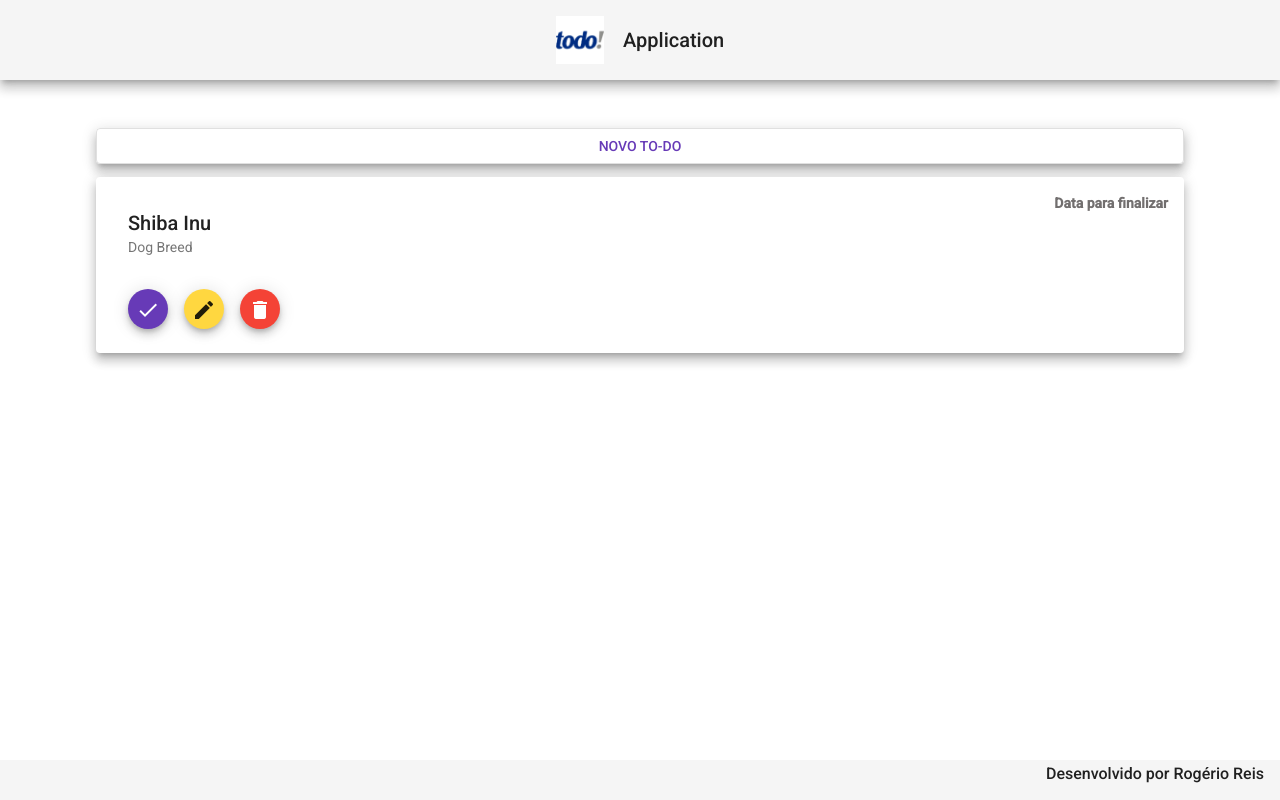
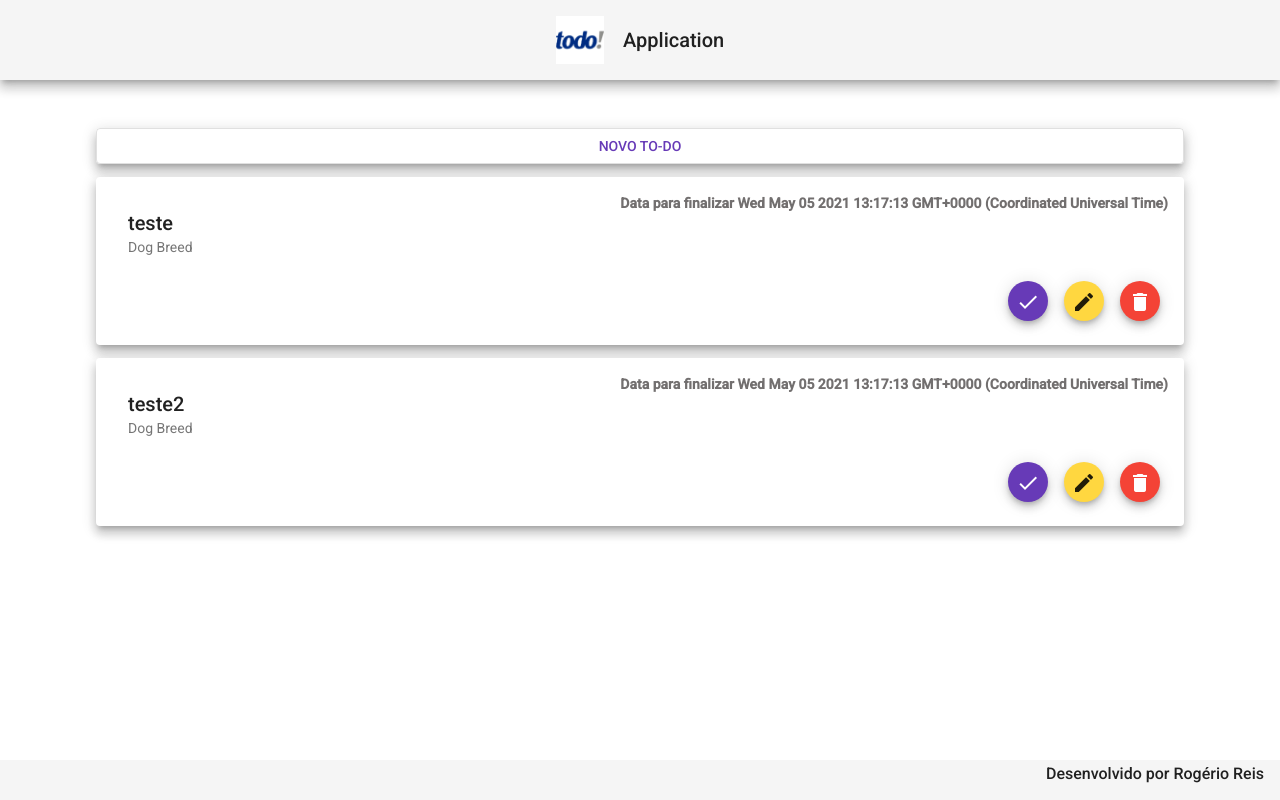
Before and after one commit to rogeriotadeudosreis/Todo, an Angular app: page / in a window 1280 px wide. Built offline with nearby package versions, Linux system fonts and the light colour scheme.

Commit message:
implementado read-all component

```diff
--- a/src/app/components/read-all/read-all.component.css
+++ b/src/app/components/read-all/read-all.component.css
@@ -25,7 +25,7 @@ p {
 }
 
 .actions {
-    margin: .5rem;
+    text-align: end;
 }
 
 .actions button {
--- a/src/app/components/read-all/read-all.component.html
+++ b/src/app/components/read-all/read-all.component.html
@@ -3,11 +3,11 @@
     NOVO TO-DO
   </button>
 
-  <div class="content">
+  <div class="content" *ngFor="let item of list">
     <mat-card class="mat-elevation-z8">
-      <p>Data para finalizar</p>
+      <p>Data para finalizar {{ item.dataParaFinalizar }}</p>
       <mat-card-header>
-        <mat-card-title>Shiba Inu</mat-card-title>
+        <mat-card-title>{{ item.titulo}}</mat-card-title>
         <mat-card-subtitle>Dog Breed</mat-card-subtitle>
       </mat-card-header>
 
--- a/src/app/components/read-all/read-all.component.ts
+++ b/src/app/components/read-all/read-all.component.ts
@@ -1,4 +1,5 @@
 import { Component, OnInit } from '@angular/core';
+import { Todo } from 'src/app/models/todo';
 
 @Component({
   selector: 'app-read-all',
@@ -7,6 +8,19 @@ import { Component, OnInit } from '@angular/core';
 })
 export class ReadAllComponent implements OnInit {
 
+  list: Todo[] = [
+    {
+      titulo: "teste",
+      dataParaFinalizar: new Date,
+      finalizado: false
+    },
+    {
+      titulo: "teste2",
+      dataParaFinalizar: new Date,
+      finalizado: false
+    }
+  ]
+
   constructor() { }
 
   ngOnInit(): void {
--- /dev/null
+++ b/src/app/models/todo.ts
@@ -0,0 +1,7 @@
+export interface Todo {
+    id?: String,
+    titulo: String,
+    descricao?: String,
+    dataParaFinalizar: Date,
+    finalizado: Boolean
+}
```
